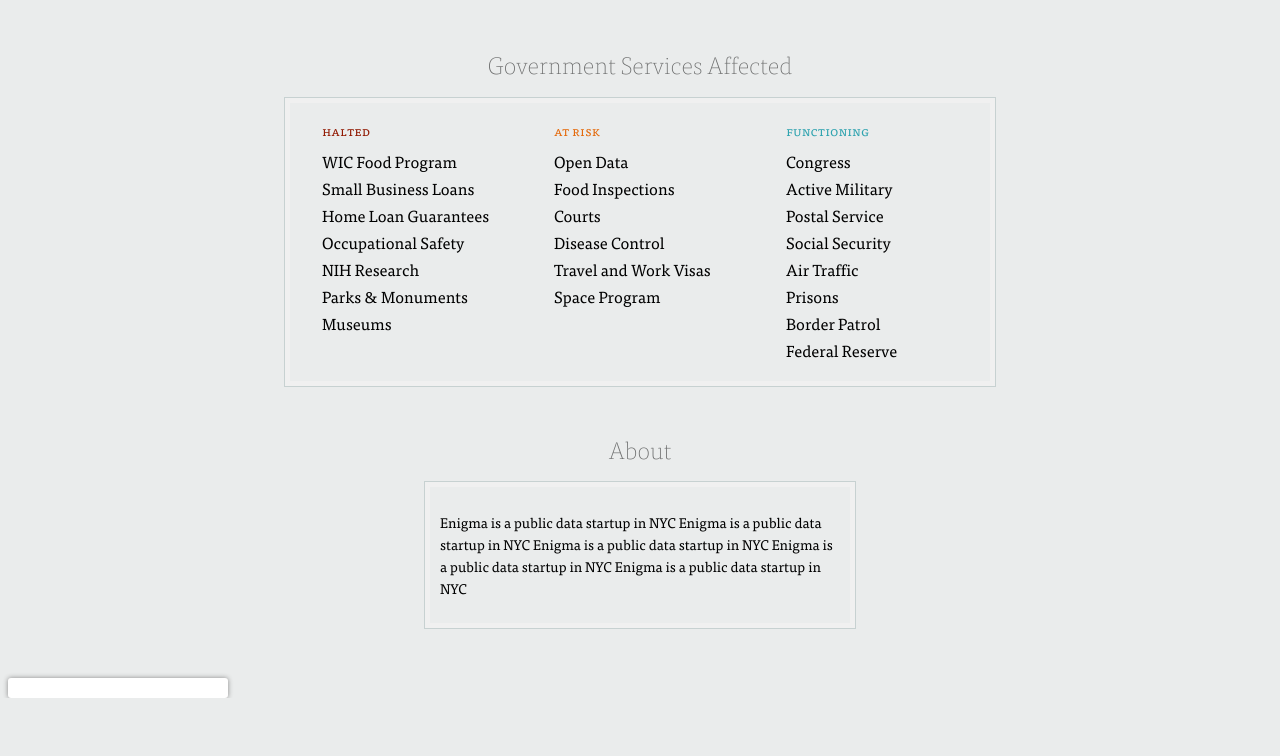
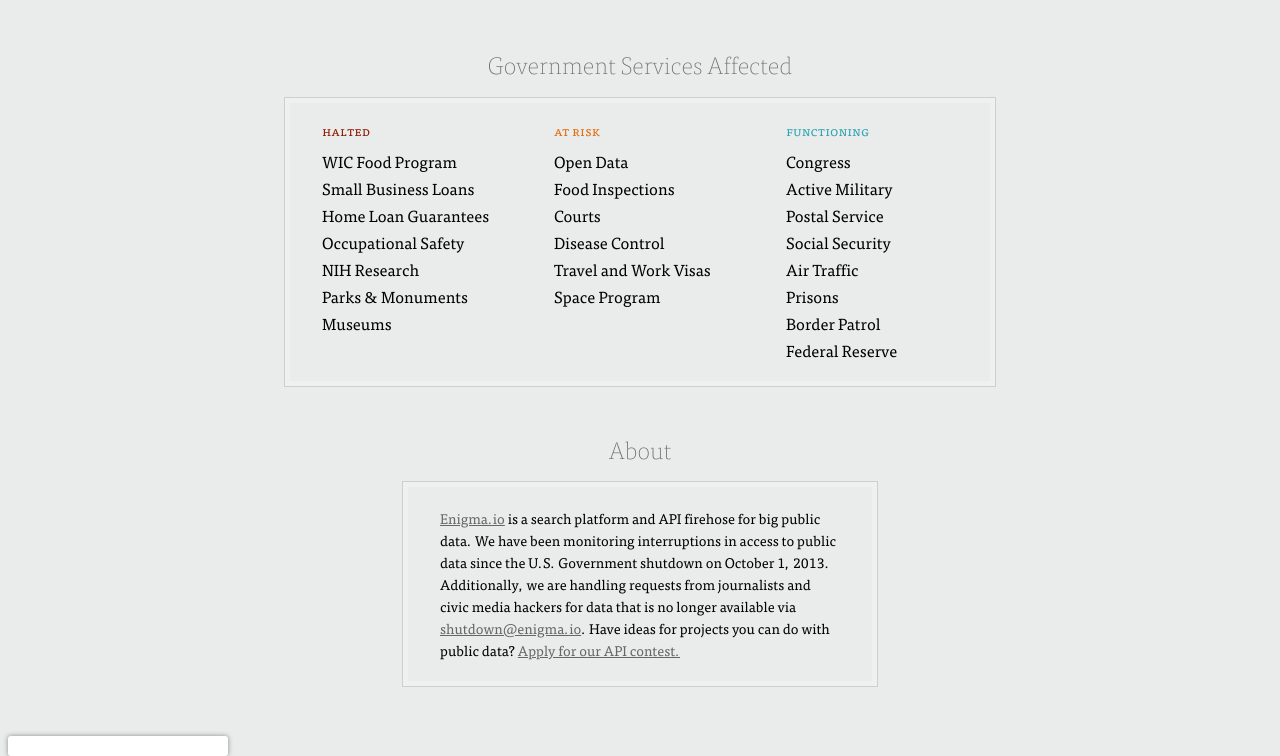
Before and after one commit to dandelany/shutdown2013, a plain HTML site: page index.html in a window 1280 px wide. Shown: the part 1091-1847 px from the top of the page. Before the commit the page ends 1789 px from the top, so only its background shows below. Drawn offline with nearby package versions, Linux system fonts and the light colour scheme.

Commit message:
final style tweaks

```diff
--- a/css/style.css
+++ b/css/style.css
@@ -19,6 +19,7 @@ div#logo {
     color: #888888;
     margin: 0px;
     margin-top: -20px;
+    text-transform: lowercase;
 }
 #logo .twitter-link a {
     color: #888888;
@@ -199,9 +200,13 @@ div#services-container {
 
 #about-section {
     width: 400px;
-    padding: 10px;
+    padding: 20px 32px;
     font-size: 14px;
 }
+#about-section a {
+    color: #666;
+}
+#about-section p { margin: 0; }
 
 .text-red { color: #911801; }
 .text-orange { color: #e46a0c; }
--- a/index.html
+++ b/index.html
@@ -20,7 +20,7 @@
     <div id="body">
         <div id="logo">
             <a href="http://enigma.io" title="Enigma Technologies"><img src="http://d1j79iwppmhf29.cloudfront.net/img/logo_enigma.png" alt="Enigma Logo" width="140" height="60" border="0"/></a>
-            <div class="twitter-link"><a href="https://twitter.com/enigma_io">Follow us on Twitter</a></div>
+            <div class="twitter-link"><a href="https://twitter.com/enigma_io">@enigma_io</a></div>
         </div>
 
         <div id="header" class="double-border">
@@ -94,7 +94,9 @@
         <div class="section">
             <h4>About</h4>
             <div id="about-section" class="double-border">
-                <p>Enigma is a public data startup in NYC Enigma is a public data startup in NYC Enigma is a public data startup in NYC Enigma is a public data startup in NYC Enigma is a public data startup in NYC</p>
+                <p><a href="http://enigma.io" title="Enigma.io">Enigma.io</a> is a search platform and API firehose for big public data. We have been monitoring interruptions in access to public data since the U.S. Government shutdown on October 1, 2013. Additionally, we are handling requests from journalists and civic media hackers for data that is no longer available via
+                    <a href="mailto:shutdown@enigma.io">shutdown@enigma.io</a>. Have ideas for projects you can do with public data?
+                    <a href="http://dev.enigma.io" title="Enigma API Contest">Apply for our API contest.</a></p>
             </div>
         </div>
     </div>
--- a/js/app.js
+++ b/js/app.js
@@ -153,7 +153,6 @@ _.extend(Shutdown2013.FurloughMap.prototype, {
         $staffCount.last().text(d.furloughed_total.commafy());
 
         $details.css({left: (this.width / 2) - 150});
-        console.log(d);
         return this;
     },
     abbrevText: function(cellText) {
@@ -168,6 +167,7 @@ _.extend(Shutdown2013.FurloughMap.prototype, {
     updateTip: function(e) {
         if(this.zoomed) {
             this.tip.hide();
+
         } else {
             if(e.target != this.prevTarget) {
                 this.prevTarget = e.target;
@@ -229,7 +229,6 @@ _.extend(Shutdown2013.ServiceList.prototype, {
     },
     updateTip: function(e) {
         if(e.target != this.prevTarget) {
-            //console.log
             if(e.target.tagName != 'LI') { this.tip.hide(); return; }
             this.prevTarget = e.target;
             var $target = $(e.target), description = $target.data('description');
```
